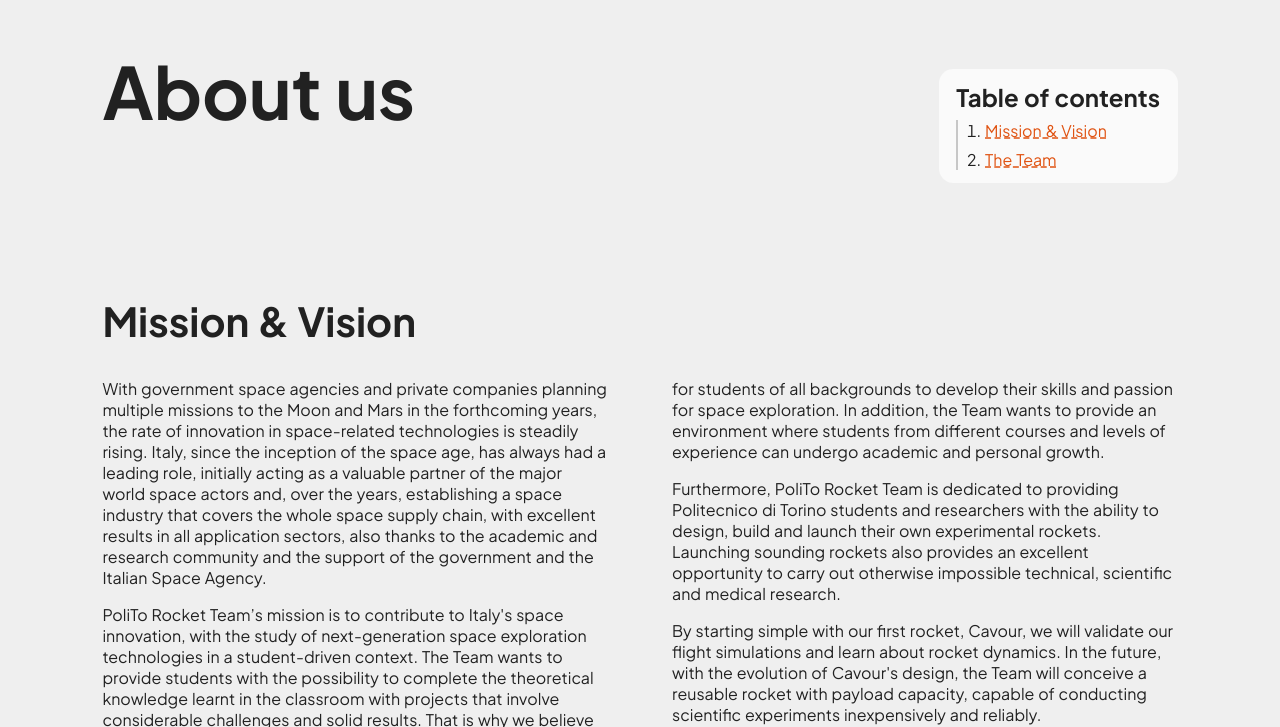
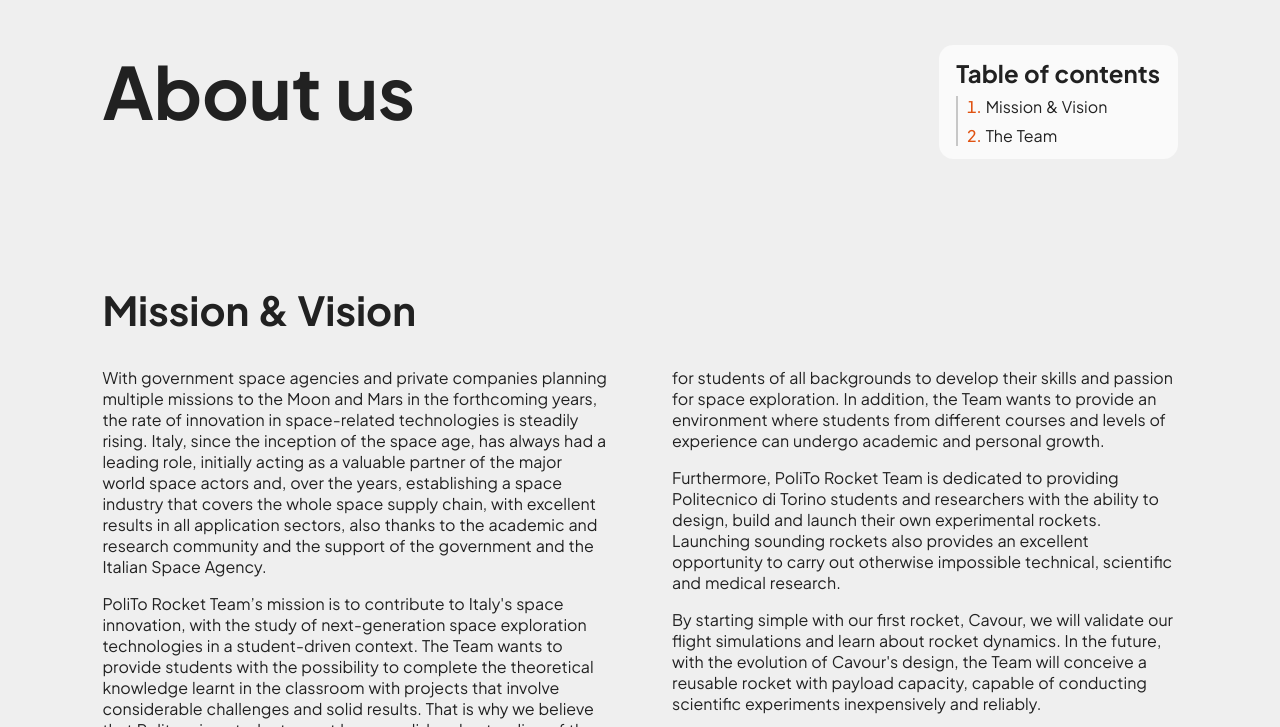
Before and after one commit to PoliTo-Rocket-Team/website-old, a website: page public/about.html in a window 1280 px wide. Shown: the part 59-786 px from the top of the page. Drawn offline with nearby package versions, Linux system fonts and the light colour scheme; files that its build step writes are made by us from their sources.

Commit message:
refactor(about): use utils toc

```diff
--- a/src/scss/about.scss
+++ b/src/scss/about.scss
@@ -1,4 +1,5 @@
 @use "./font.scss" as *;
+@use "utils.scss";
 @include font(400, true);
 
 @import "./base.scss";
@@ -23,28 +24,7 @@
 }
 
 .table-of-contents {
-    background-color: var(--bg-1);
-    padding: .8rem 1.1rem;
-    width: max-content;
-    max-width: 30ch;
-    border-radius: .9rem;
-    margin-top: 1.5rem;
-
-    h2 {
-        font-size: var(--fs-60);
-    }
-    ol {
-        list-style-position: inside;
-        border-left: 2px solid #9998;
-        padding-left: .75ch;
-    }
-    li {
-        margin-top: .5em;
-    }
-    a {
-        text-decoration-style: dashed;
-        text-decoration-line: underline;
-    }
+    @include utils.table-of-contents;
 }
 @media (min-width: $width-th-1) {
     .header {
--- a/src/scss/utils.scss
+++ b/src/scss/utils.scss
@@ -4,7 +4,6 @@
     width: max-content;
     max-width: 30ch;
     border-radius: .9rem;
-    margin-top: 1.5rem;
 
     h2 {
         font-size: var(--fs-60);
```
